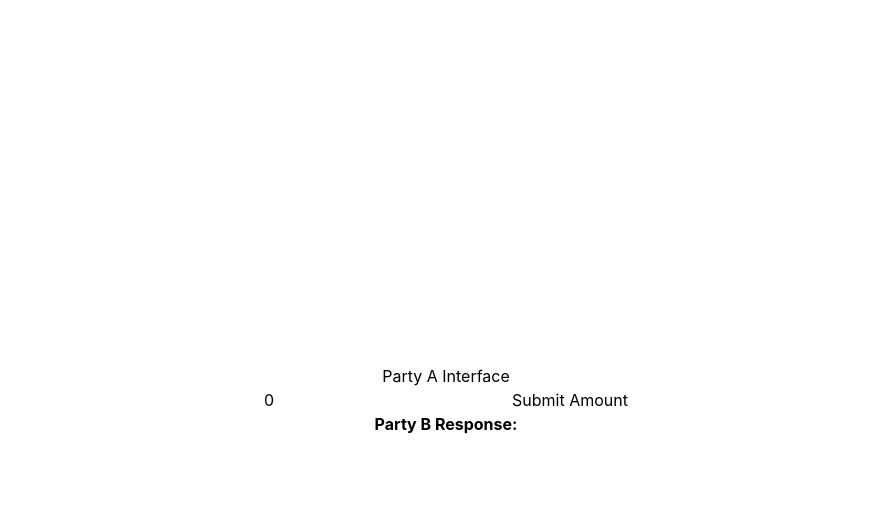
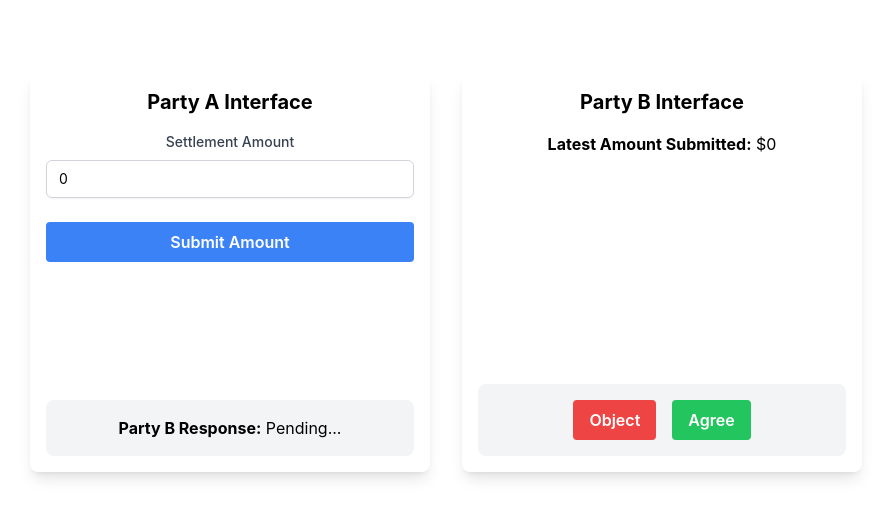
Before and after one commit to Ishagoyal/settlement-process, a React (Vite) app: page / in a window 1280 px wide. Shown: the top 518 px of the page, without its empty margins (194-1085 px from the left). Built offline with nearby package versions, Linux system fonts and the light colour scheme.

Commit message:
Implement the comps and their css

```diff
--- a/src/App.tsx
+++ b/src/App.tsx
@@ -1,11 +1,14 @@
 import "./App.css";
 import PartyA from "./components/PartyA";
+import PartyB from "./components/PartyB";
 
 function App() {
   return (
-    <div className="App">
-      <div className="flex justify-around items-start h-screen p-10">
+    <div className="App flex justify-center items-start h-screen p-10">
+      <div className="flex gap-8">
+        {" "}
         <PartyA />
+        <PartyB />
       </div>
     </div>
   );
--- a/src/components/PartyA.tsx
+++ b/src/components/PartyA.tsx
@@ -5,28 +5,44 @@ const PartyA = () => {
   const [response, setResponse] = useState("");
 
   const handleSubmit = () => {
-    // Simulate submitting the amount to Party B
     console.log(`Submitting ${amount} to Party B`);
-    // Here you would also update the UI based on Party B's response
+    // Simulate receiving a response from Party B
+    setTimeout(() => {
+      setResponse("Disputed");
+    }, 1000);
   };
 
   return (
-    <div className="p-4">
-      <h2 className="text-xl font-bold">Party A Interface</h2>
+    <div className="p-4 max-w-md mx-auto bg-white shadow-lg rounded-lg overflow-hidden flex flex-col justify-between h-[400px] w-[400px]">
+      <div>
+        <h2 className="text-xl font-bold mb-4">Party A Interface</h2>
+        <form
+          onSubmit={(e) => e.preventDefault()}
+          className="flex flex-col gap-2"
+        >
+          <label
+            htmlFor="amount"
+            className="block text-sm font-medium text-gray-700"
+          >
+            Settlement Amount
+          </label>
           <input
+            id="amount"
             type="number"
             value={amount}
             onChange={(e) => setAmount(Number(e.target.value))}
-        className="border border-gray-300 px-2 py-1 mt-2"
+            className="border border-gray-300 rounded-md shadow-sm py-2 px-3 focus:outline-none focus:ring-indigo-500 focus:border-indigo-500 sm:text-sm"
           />
           <button
             onClick={handleSubmit}
-        className="bg-blue-500 text-white px-4 py-2 ml-2"
+            className="self-stretch bg-blue-500 hover:bg-blue-600 text-white font-semibold py-2 px-4 rounded mt-4"
           >
             Submit Amount
           </button>
-      <div className="mt-4">
-        <strong>Party B Response:</strong> {response}
+        </form>
+      </div>
+      <div className="mt-4 self-stretch bg-gray-100 p-4 rounded-lg">
+        <strong>Party B Response:</strong> {response ? response : "Pending..."}
       </div>
     </div>
   );
--- a/src/components/PartyB.tsx
+++ b/src/components/PartyB.tsx
@@ -0,0 +1,22 @@
+const PartyB = () => {
+  return (
+    <div className="p-4 max-w-md mx-auto bg-white shadow-lg rounded-lg overflow-hidden flex flex-col justify-between h-[400px] w-[400px]">
+      <div>
+        <h2 className="text-xl font-bold mb-4">Party B Interface</h2>
+        <div className="mb-4">
+          <strong>Latest Amount Submitted:</strong> $0
+        </div>
+      </div>
+      <div className="self-stretch bg-gray-100 p-4 rounded-lg flex justify-center gap-4">
+        <button className="bg-red-500 hover:bg-red-600 text-white font-semibold py-2 px-4 rounded">
+          Object
+        </button>
+        <button className="bg-green-500 hover:bg-green-600 text-white font-semibold py-2 px-4 rounded">
+          Agree
+        </button>
+      </div>
+    </div>
+  );
+};
+
+export default PartyB;
--- a/src/index.css
+++ b/src/index.css
@@ -1,6 +1,5 @@
-@import 'tailwindcss/base';
-@import 'tailwindcss/components';
-@import 'tailwindcss/utilities';
+
+
 
 :root {
   font-family: Inter, system-ui, Avenir, Helvetica, Arial, sans-serif;
--- /dev/null
+++ b/src/tailwind.css
@@ -0,0 +1,3 @@
+@import 'tailwindcss/base';
+@import 'tailwindcss/components';
+@import 'tailwindcss/utilities';
--- a/tailwind.config.js
+++ b/tailwind.config.js
@@ -1,8 +1,12 @@
 /** @type {import('tailwindcss').Config} */
 export default {
-  content: [],
+  purge: ["./src/**/*.{js,jsx,ts,tsx}", "./public/index.html"],
+  darkMode: false,
   theme: {
     extend: {},
   },
+  variants: {
+    extend: {},
+  },
   plugins: [],
-}
+};
```
Also changed, not shown: src/main.tsx (+8 -7 lines). Lines whose indentation alone changed are shown as unchanged.
